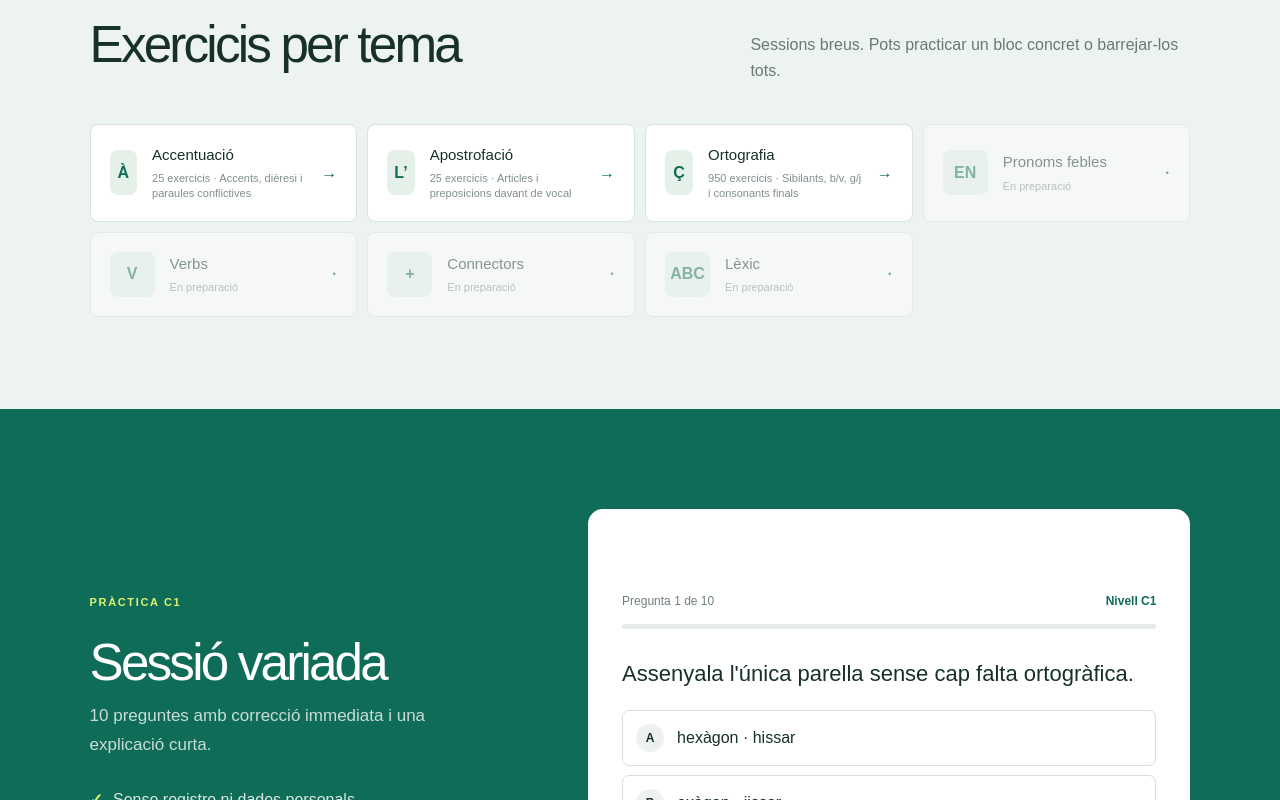
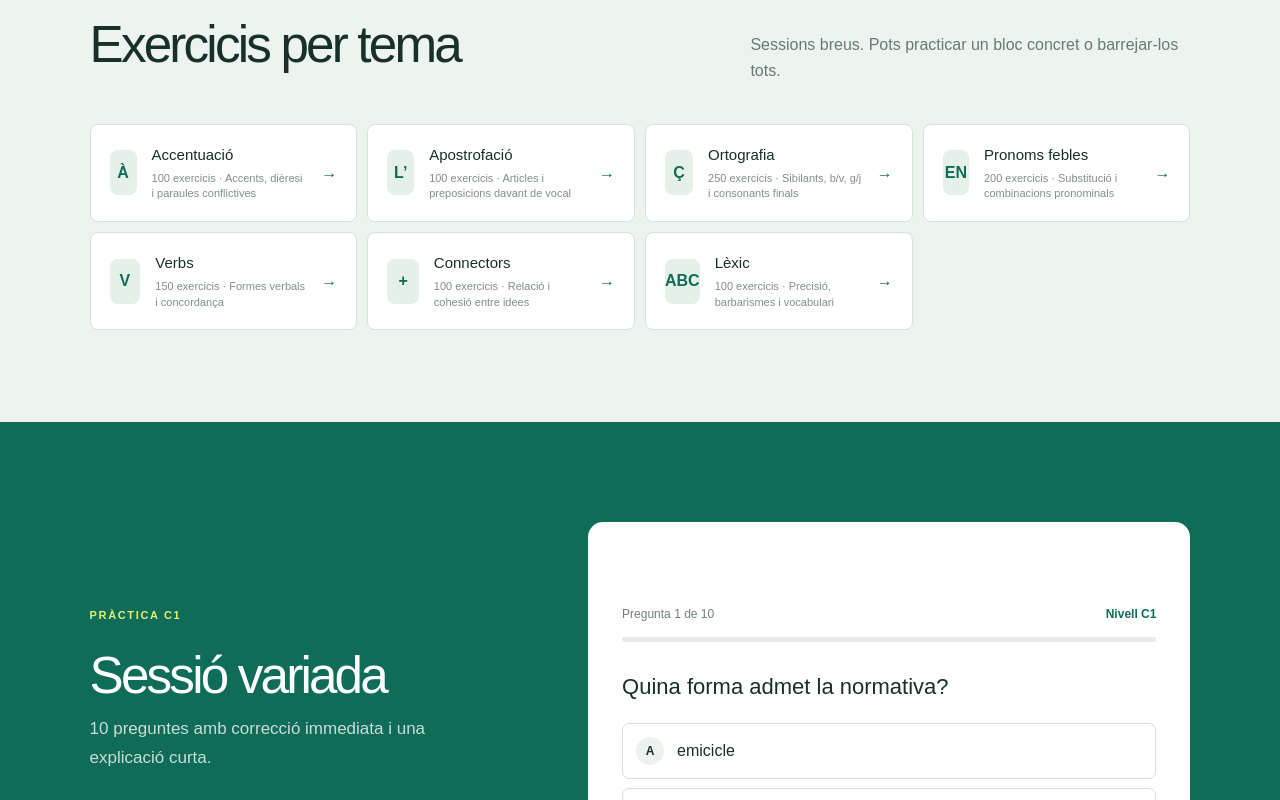
Before and after one commit to hermano-padawan/practica-catala, a Next.js app: page /practica-catala/ in a window 1280 px wide. Shown: the part 1440-2240 px from the top of the page. Built offline with nearby package versions, Linux system fonts and the light colour scheme.

Commit message:
Activa pronoms, verbs, connectors i lèxic

```diff
--- a/app/page.tsx
+++ b/app/page.tsx
@@ -4,8 +4,7 @@
 import { useMemo, useState } from "react";
 import questionBank from "../content/questions/c1.json";
 import orthographyBank from "../content/questions/c1-ortografia.json";
-import reinforcementBank from "../content/questions/c1-reforc-500.json";
-import originalBank from "../content/questions/c1-originals-350.json";
+import balancedBank from "../content/questions/c1-equilibrat-850.json";
 
 type Question = { id:string|number; topic:string; text:string; options:string[]; answer:number; why:string };
 const topicMeta = [
@@ -44,7 +43,7 @@ const quarantinedQuestions: Question[] = [
   {id:24,topic:"lexic",text:"Quina frase expressa obligació correctament?",options:["Hi ha que estudiar.","S'ha d'estudiar.","És precís estudiar."],answer:1,why:"S'ha de és una perífrasi normativa d'obligació."},
 ];
 void quarantinedQuestions;
-const questions: Question[] = [...questionBank, ...orthographyBank, ...reinforcementBank, ...originalBank]
+const questions: Question[] = [...questionBank, ...orthographyBank, ...balancedBank]
   .filter((question) => question.status === "published")
   .map((question) => ({
     id: question.id,
```
